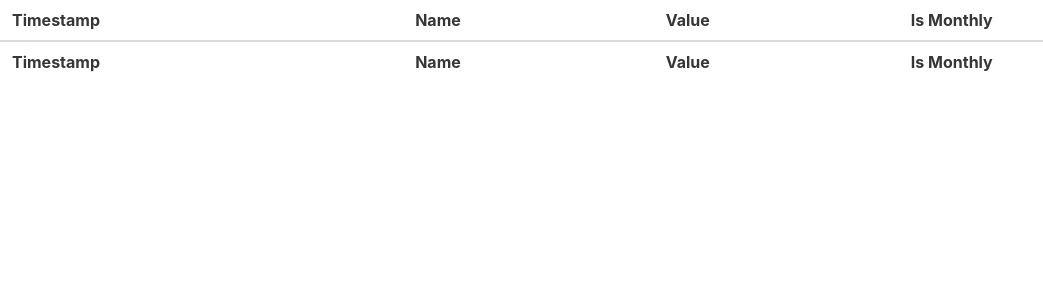
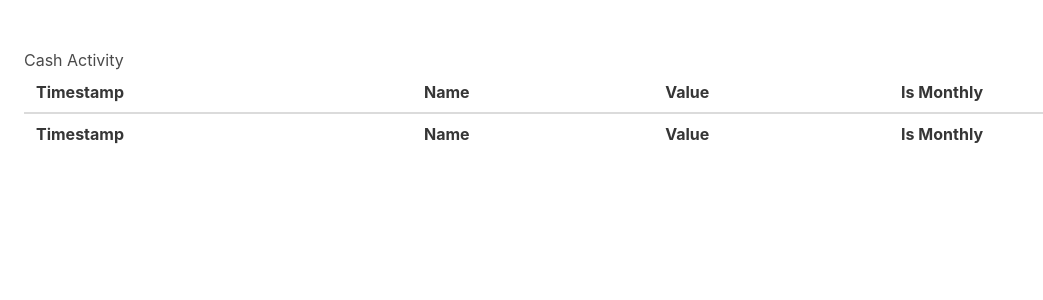
Before and after one commit to essanpupil/moneytracker, a Django app: page /cash/ in a window 1280 px wide. Shown: the top 300 px of the page, without its empty margins (0-1043 px from the left). Run offline with Django 3.2, Linux system fonts and the light colour scheme; the visitor is signed in with stand-in values (Sample User, id 1); data that the repository does not hold is empty.

Commit message:
Contain cash activity inside section

```diff
--- a/cash/templates/cash/index.html
+++ b/cash/templates/cash/index.html
@@ -11,11 +11,14 @@
     <title>Welcome to MoneyTracker</title>
 </head>
 <body>
-<table class="table table-bordered" id="cashData" width="100%" cellspacing="0">
-    <thead><tr><th>Timestamp</th><th>Name</th><th>Value</th><th>Is Monthly</th></tr></thead>
-    <tfoot><tr><th>Timestamp</th><th>Name</th><th>Value</th><th>Is Monthly</th></tr></tfoot>
-    <tbody></tbody>
-</table>
+<section class="section">
+    <h2>Cash Activity</h2>
+    <table class="table table-bordered" id="cashData" width="100%" cellspacing="0">
+        <thead><tr><th>Timestamp</th><th>Name</th><th>Value</th><th>Is Monthly</th></tr></thead>
+        <tfoot><tr><th>Timestamp</th><th>Name</th><th>Value</th><th>Is Monthly</th></tr></tfoot>
+        <tbody></tbody>
+    </table>
+</section>
 <script>
 var cashData = document.getElementById("cashData");
 
@@ -40,5 +43,6 @@ function drawTable(data) {
         row.insertCell(3).innerHTML = data.results[i].is_monthly;
     }
 }
+
 </script>
 </body>
```
